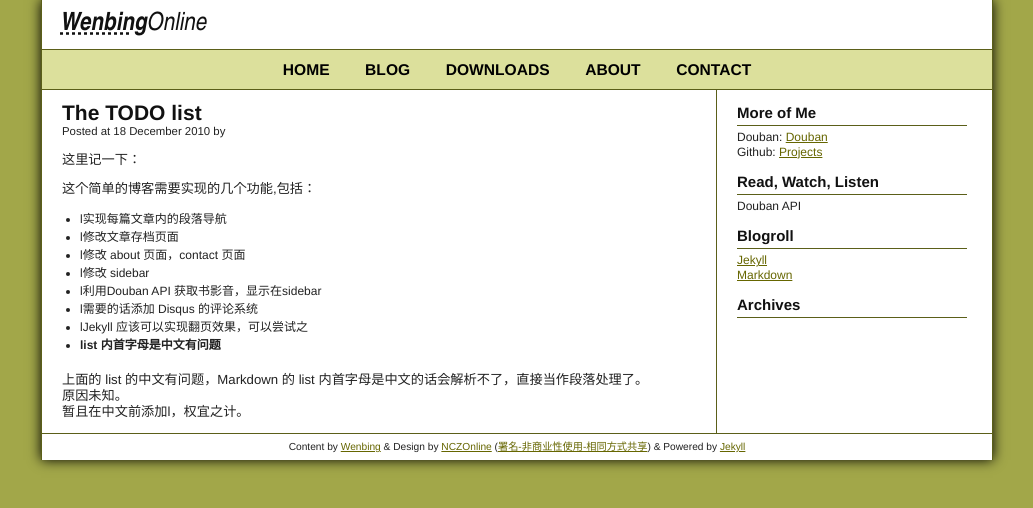
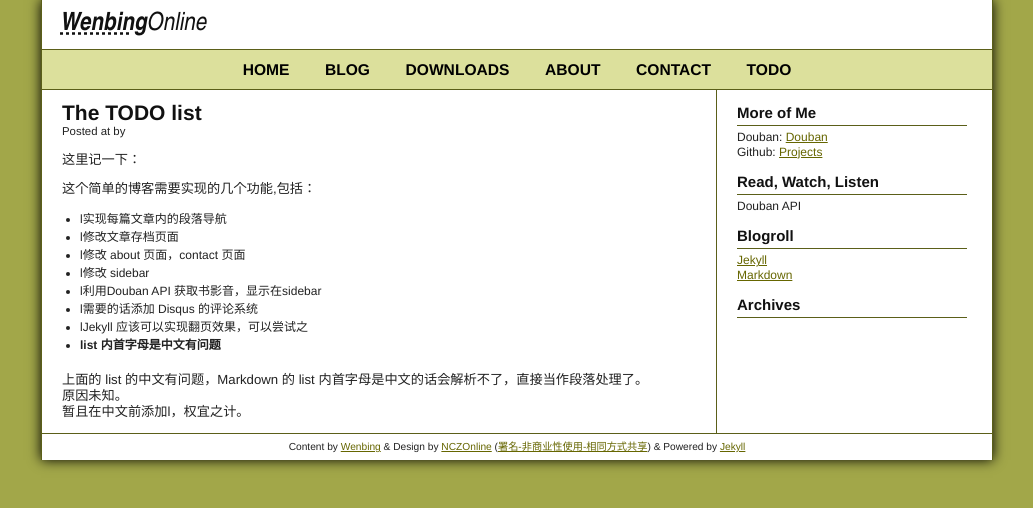
Before and after one commit to GunioRobot/wenbing.github.com, a Jekyll site: the page built from todo.markdown, in a window 1280 px wide. Shown: the top 508 px of the page, without its empty margins (123-1156 px from the left). Built offline with Jekyll 4.4.1, drawn with Linux system fonts in a browser that asks for light colours; Markdown is read by kramdown in place of the engine named in the settings.

Commit message:
mv todo post to todo nav

```diff
--- a/_includes/nav.html
+++ b/_includes/nav.html
@@ -7,4 +7,5 @@
       <li><a href="/files/downloads/">Downloads</a></li>
       <li><a href="/about.html">About</a></li>
       <li><a href="/contact.html">Contact</a></li>
+      <li><a href="/todo.html">TODO</a></li>
     </ul>
```
Also changed, not shown: todo.markdown (renamed from blog/_posts/2010-12-18-The-blog-TODO-list.markdown).
